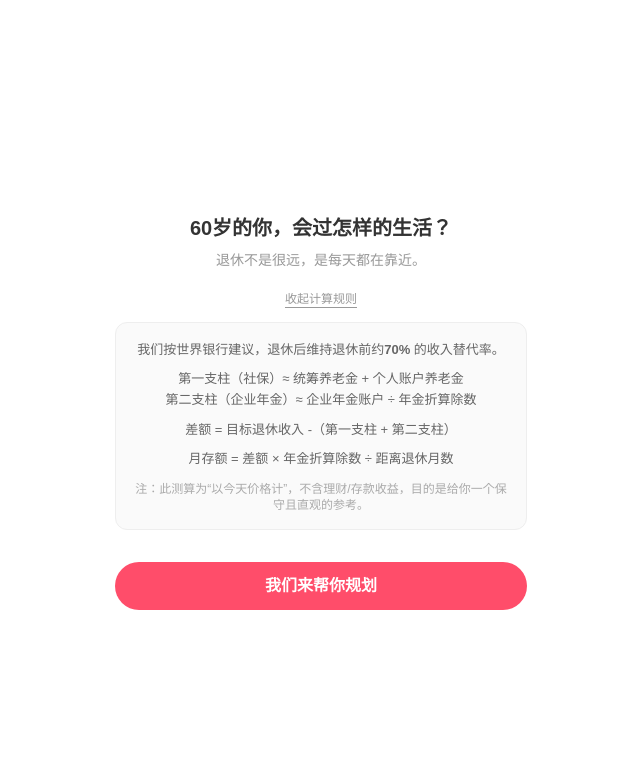
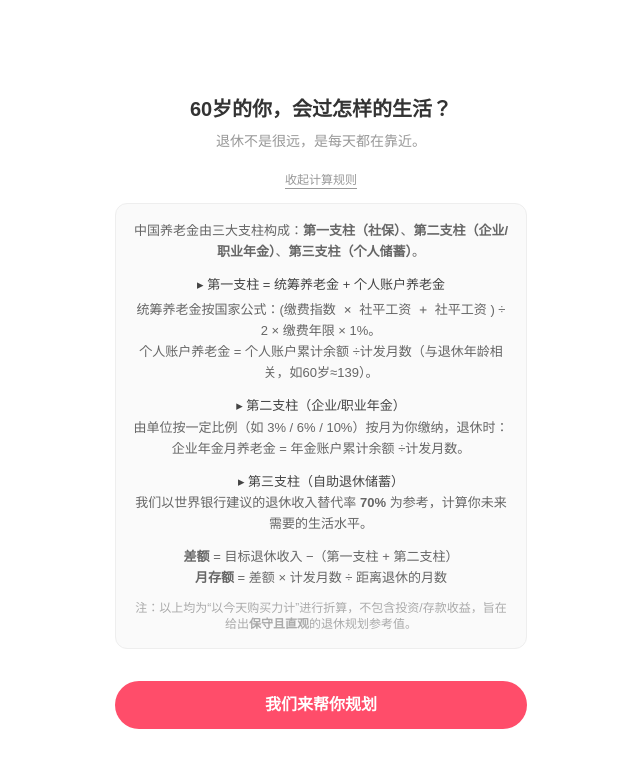
Before and after one commit to nina-jsl/pension_fof, a Next.js app in the folder pension-simulator/: page / in a window 1280 px wide. Both pictures are taken after a click on the button "计算规则 · 展开更多". Shown: the top 768 px of the page, without its empty margins (319-959 px from the left). Built offline with nearby package versions, Linux system fonts and the light colour scheme.

Commit message:
calculation change

```diff
--- a/pension-simulator/app/page.js
+++ b/pension-simulator/app/page.js
@@ -25,52 +25,59 @@ function computeTaxSaving(monthlySaving, marginalRate = 0.1) {
 }
 
 export default function Home() {
+  // --- state (unchanged) ---
   const [showInput, setShowInput] = useState(false);
   const [showTaxInfo, setShowTaxInfo] = useState(false);
   const [showAdvanced, setShowAdvanced] = useState(false);
 
-  // Basic inputs
   const [city, setCity] = useState("");
-  const [pillar2Level, setPillar2Level] = useState("");
+  const [pillar2Level, setPillar2Level] = useState("none");
   const [monthlyWage, setMonthlyWage] = useState("");
   const [age, setAge] = useState("");
   const [yearsWorked, setYearsWorked] = useState("");
 
-  // Assumptions (可选可改)
   const [showMethod, setShowMethod] = useState(false);
-  const [targetReplacement, setTargetReplacement] = useState(70); // %
-  const [preRetRealReturn, setPreRetRealReturn] = useState(0); // % 退休前“实际”年化收益
-  const [wageGrowth, setWageGrowth] = useState(3); // 预期年工资增长率（%）
-  const [inflation, setInflation] = useState(2.25); // 预期年通胀率（%）
-  const [annuityDivisor, setAnnuityDivisor] = useState(139); // 默认60岁
-  const [taxRate, setTaxRate] = useState(10); // % 边际税率（保守演示）
-  const [customSocialAvg, setCustomSocialAvg] = useState(""); // 允许覆盖城市社平
+  const [targetReplacement, setTargetReplacement] = useState(70);
+  const [preRetRealReturn, setPreRetRealReturn] = useState(0);
+  const [wageGrowth, setWageGrowth] = useState(3);
+  const [inflation, setInflation] = useState(2.25);
+  const [annuityDivisor, setAnnuityDivisor] = useState(139);
+  const [taxRate, setTaxRate] = useState(10);
+  const [customSocialAvg, setCustomSocialAvg] = useState("");
 
+  // --- derived inputs ---
   const retirementAge = 60;
-  const socialAvg = customSocialAvg
-    ? Number(customSocialAvg)
-    : getSocialAvg(city);
+  const socialAvg =
+    customSocialAvg !== "" ? Number(customSocialAvg) : getSocialAvg(city) || 0;
 
+  // IMPORTANT: declare result first
   let result = null;
+
+  // Only compute when we have the basics
   if (monthlyWage && age && yearsWorked) {
-    // Pillar 1 & 2（保持“今天价格”的口径）
+    const gw = Number(wageGrowth) / 100; // real wage growth
+    const cr = Number(preRetRealReturn) / 100 || 0; // real credit rate
+
     const p1 = computePillar1(
       Number(monthlyWage),
       socialAvg,
       Number(yearsWorked),
       Number(age),
-      retirementAge
+      retirementAge,
+      { g_w: gw, credit_rate: cr } // <-- pass growth/credit here
     );
+
     const p2 = computePillar2(
       Number(monthlyWage),
       socialAvg,
       Number(yearsWorked),
       Number(age),
       retirementAge,
-      pillar2Level
+      pillar2Level || "none",
+      { g_w: gw, credit_rate: 0 } // show “无收益/不复利”
     );
 
-    // Pillar 3 缺口与月存（用可选收益假设）
+    // Pillar 3 缺口与月存
     const gapObj = computePillar3Gap(
       Number(monthlyWage),
       Number(age),
@@ -78,8 +85,8 @@ export default function Home() {
       p1.total,
       p2.monthly,
       {
-        g_w: wageGrowth / 100,
-        inf: inflation / 100,
+        g_w: gw,
+        inf: Number(inflation) / 100,
         targetReplacement: Number(targetReplacement) / 100,
         annuityDivisor: Number(annuityDivisor),
       }
@@ -96,6 +103,15 @@ export default function Home() {
         ),
       },
     };
+
+    // optional quick sanity log
+    console.log("DEBUG", {
+      gw,
+      cr,
+      p1_pooling: p1.pooling.toFixed(2),
+      p1_individual: p1.individual.toFixed(2),
+      p2_monthly: p2.monthly.toFixed(2),
+    });
   }
 
   return (
@@ -138,21 +154,58 @@ export default function Home() {
                       className="text-[13px] text-[#666] mt-3 leading-relaxed bg-[#FAFAFA] p-4 rounded-xl border border-[#EEE]"
                     >
                       <p>
-                        我们按世界银行建议，退休后维持退休前约
-                        <strong>{targetReplacement}%</strong> 的收入替代率。
+                        中国养老金由三大支柱构成：
+                        <strong>第一支柱（社保）</strong>、
+                        <strong>第二支柱（企业/职业年金）</strong>、
+                        <strong>第三支柱（个人储蓄）</strong>。
                       </p>
-                      <p className="mt-2">
-                        第一支柱（社保）≈ 统筹养老金 + 个人账户养老金
+
+                      <p className="mt-3 font-medium text-[#444]">
+                        ▸ 第一支柱 = 统筹养老金 + 个人账户养老金
                       </p>
-                      <p>第二支柱（企业年金）≈ 企业年金账户 ÷ 年金折算除数</p>
-                      <p className="mt-2">
-                        差额 = 目标退休收入 -（第一支柱 + 第二支柱）
+                      <p className="mt-1">
+                        统筹养老金按国家公式：(
+                        <code>缴费指数 × 社平工资 + 社平工资</code> ) ÷ 2 ×
+                        缴费年限 × 1%。
                       </p>
-                      <p className="mt-2">
-                        月存额 = 差额 × 年金折算除数 ÷ 距离退休月数
+                      <p>
+                        个人账户养老金 = 个人账户累计余额 ÷<code>计发月数</code>
+                        （与退休年龄相关，如60岁≈139）。
                       </p>
+
+                      <p className="mt-3 font-medium text-[#444]">
+                        ▸ 第二支柱（企业/职业年金）
+                      </p>
+                      <p>
+                        由单位按一定比例（如 3% / 6% /
+                        10%）按月为你缴纳，退休时：
+                      </p>
+                      <p>
+                        企业年金月养老金 = 年金账户累计余额 ÷
+                        <code>计发月数</code>。
+                      </p>
+
+                      <p className="mt-3 font-medium text-[#444]">
+                        ▸ 第三支柱（自助退休储蓄）
+                      </p>
+                      <p>
+                        我们以世界银行建议的退休收入替代率
+                        <strong> {targetReplacement}% </strong>
+                        为参考，计算你未来需要的生活水平。
+                      </p>
+
+                      <p className="mt-3">
+                        <strong>差额</strong> = 目标退休收入 −（第一支柱 +
+                        第二支柱）
+                      </p>
+                      <p>
+                        <strong>月存额</strong> = 差额 × 计发月数 ÷
+                        距离退休的月数
+                      </p>
+
                       <p className="text-xs text-[#AAA] mt-3">
-                        注：此测算为“以今天价格计”，不含理财/存款收益，目的是给你一个保守且直观的参考。
+                        注：以上均为“以今天购买力计”进行折算，不包含投资/存款收益，旨在给出
+                        <strong>保守且直观</strong>的退休规划参考值。
                       </p>
                     </motion.div>
                   )}
@@ -250,7 +303,6 @@ export default function Home() {
                 value={city}
                 onChange={(e) => setCity(e.target.value)}
                 placeholder={`${socialAvg ? Math.round(socialAvg) : "未选择"}`}
-
               >
                 <option value="">请选择所在省份</option>
                 {PROVINCES.map((p) => (
@@ -360,7 +412,9 @@ export default function Home() {
                       </span>
                       <input
                         className="text-right w-20 text-sm outline-none"
-                        placeholder={`默认 ${socialAvg ? Math.round(socialAvg) : "未选择"}`}
+                        placeholder={`默认 ${
+                          socialAvg ? Math.round(socialAvg) : "未选择"
+                        }`}
                         value={customSocialAvg}
                         onChange={(e) => setCustomSocialAvg(e.target.value)}
                       />
```
Also changed, not shown: pension-simulator/lib/pension.js.
